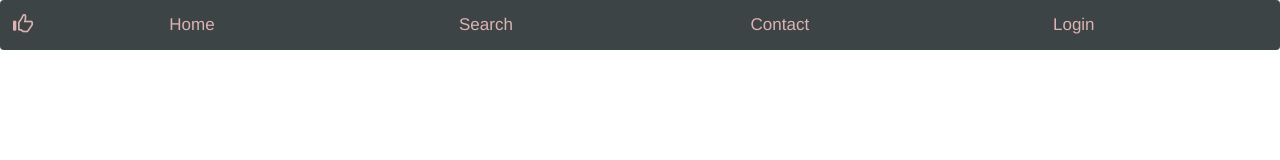
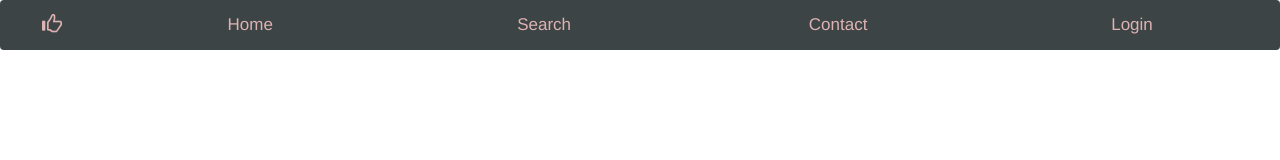
Before and after one commit to DapZey/DapZey.github.io, a plain HTML site: page index.html in a window 1280 px wide. Shown: the top 160 px of the page. Drawn offline with nearby package versions, Linux system fonts and the light colour scheme.

Commit message:
Update first.css

```diff
--- a/first.css
+++ b/first.css
@@ -19,7 +19,7 @@
     background-color: #827d7d;
   }
   @media screen  and (min-width: 502px){
-    .navbaricon{
+    .navbaricon a{
         width: 8%;
     }
     .navbartext a{
```
